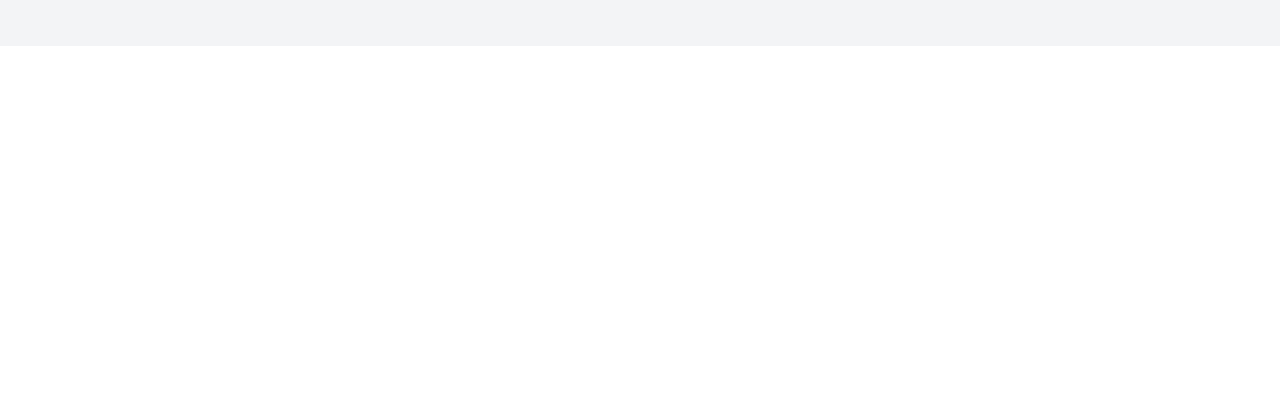
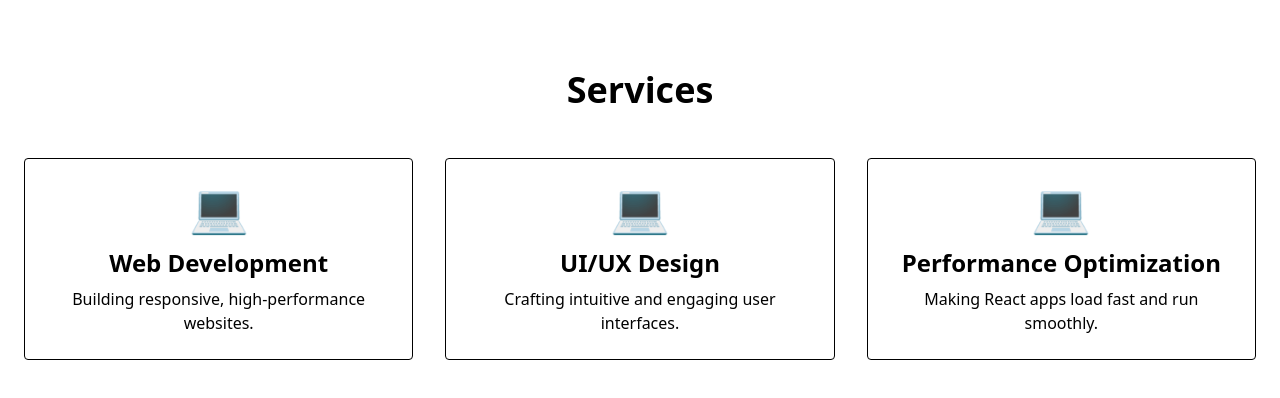
Before and after one commit to WarriorofZarona/my-portfolio, a React (Vite) app: page / in a window 1280 px wide. Shown: the part 1270-1668 px from the top of the page. Before the commit the page ends 1316 px from the top, so only its background shows below. Built offline with nearby package versions, Linux system fonts and the light colour scheme.

Commit message:
adds Services component

```diff
--- a/src/App.tsx
+++ b/src/App.tsx
@@ -1,7 +1,7 @@
 import Navbar from './components/Navbar';
 import Header from './components/Header';
 import About from './components/About';
-// import Services from './components/Services';
+import Services from './components/Services';
 // import Portfolio from './components/Portfolio';
 // import CallToAction from './components/CallToAction';
 // import Contact from './components/Contact';
@@ -10,13 +10,10 @@ import About from './components/About';
 export default function App() {
   return (
     <>
-      <div className='bg-red-500 text-white p-4'>
-        If you see me, Tailwind works!
-      </div>
       <Navbar />
       <Header />
       <About />
-      {/* <Services /> */}
+      <Services />
       {/* <Portfolio /> */}
       {/* <CallToAction /> */}
       {/* <Contact /> */}
--- /dev/null
+++ b/src/components/Services.tsx
@@ -0,0 +1,36 @@
+const services = [
+  {
+    title: 'Web Development',
+    description: 'Building responsive, high-performance websites.',
+  },
+  {
+    title: 'UI/UX Design',
+    description: 'Crafting intuitive and engaging user interfaces.',
+  },
+  {
+    title: 'Performance Optimization',
+    description: 'Making React apps load fast and run smoothly.',
+  },
+];
+
+export default function Services() {
+  return (
+    <section id='services' className='py-20'>
+      <div className='container mx-auto px-6'>
+        <h2 className='text-4xl font-bold text-center mb-12'>Services</h2>
+        <div className='grid grid-cols-1 md:grid-cols-3 gap-8'>
+          {services.map((s) => (
+            <div
+              key={s.title}
+              className='text-center p-6 border rounded hover:shadow-lg transition'
+            >
+              <div className='mb-4 text-5xl'>💻</div>
+              <h3 className='text-2xl font-semibold mb-2'>{s.title}</h3>
+              <p>{s.description}</p>
+            </div>
+          ))}
+        </div>
+      </div>
+    </section>
+  );
+}
```
